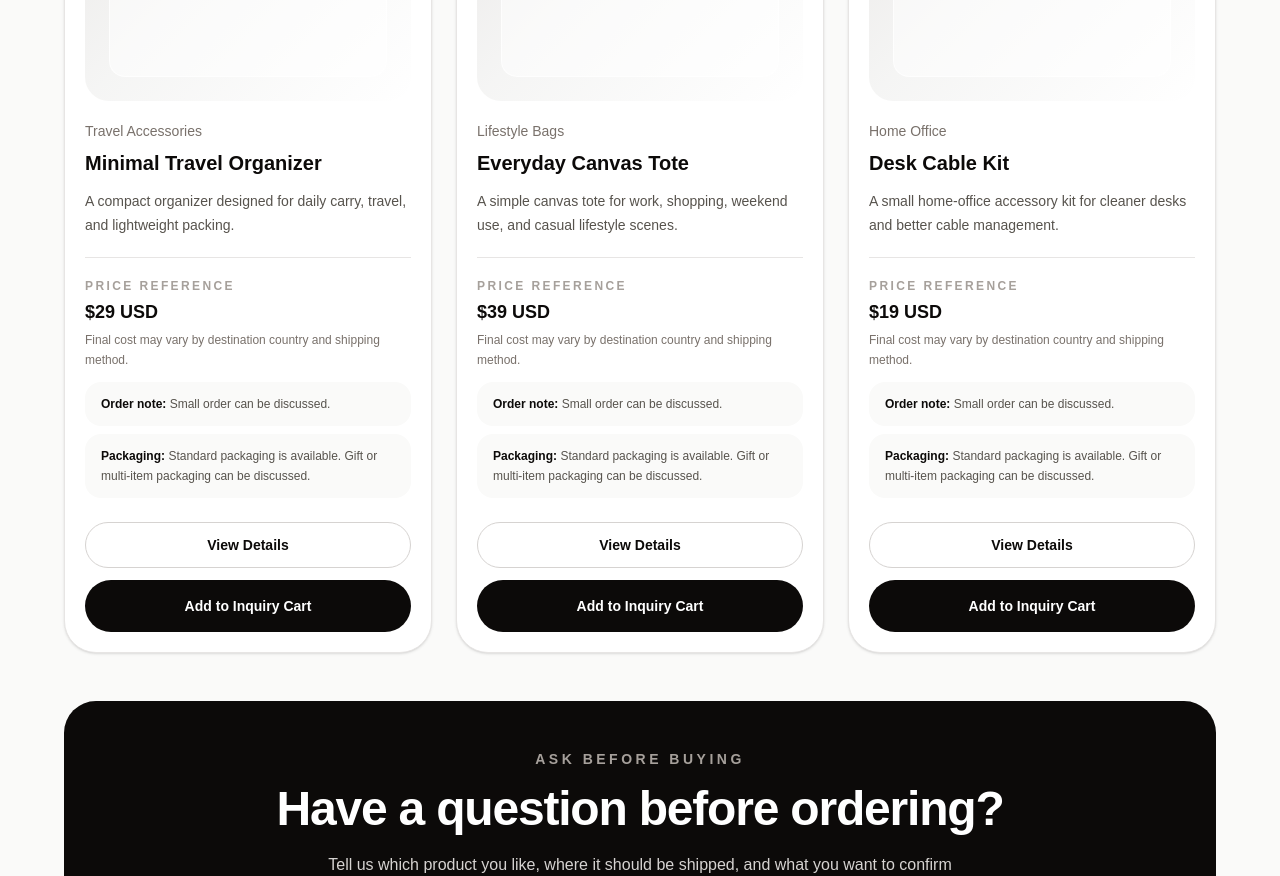
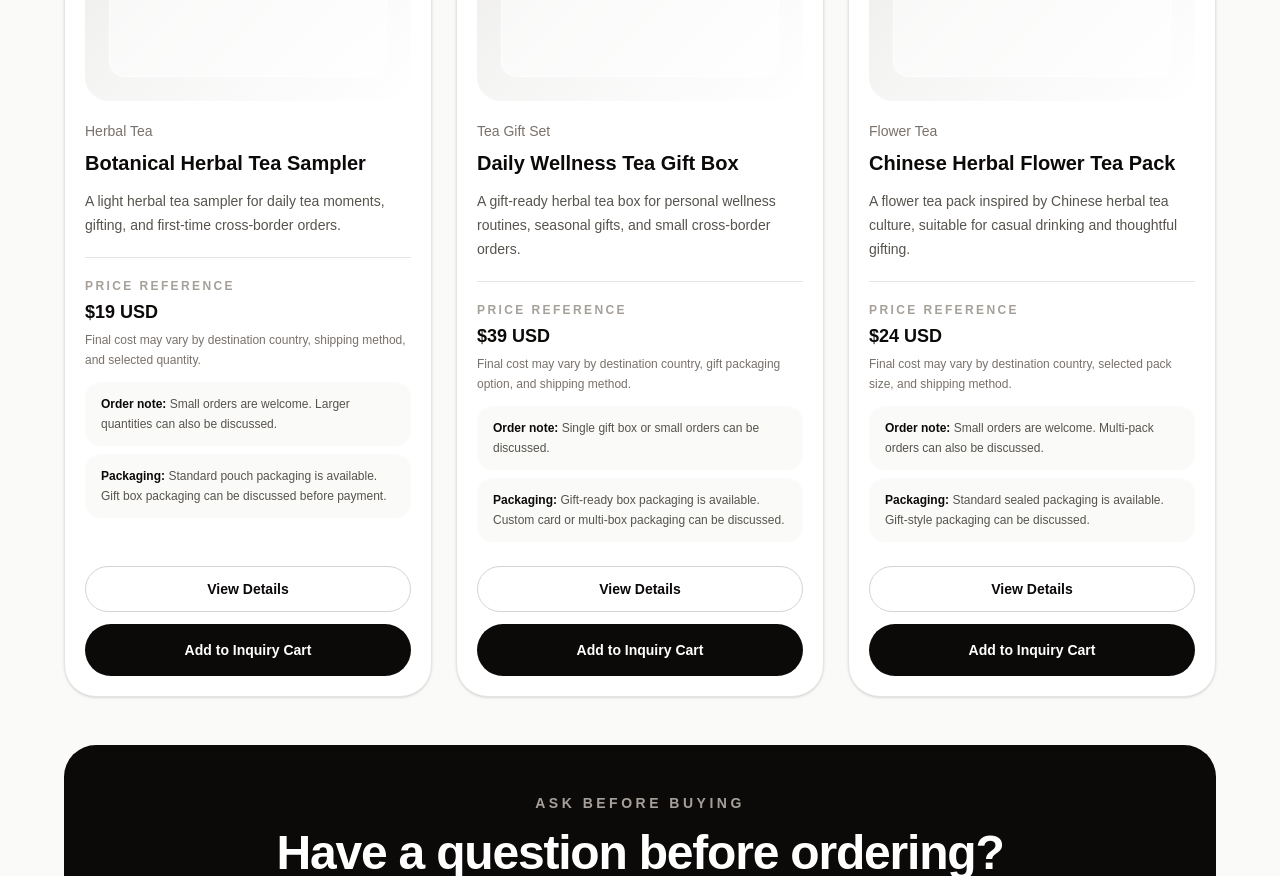
Before and after one commit to wcnm0308-oss/cross-border-store, a Next.js app: page /products in a window 1280 px wide. Shown: the part 720-1596 px from the top of the page. Built offline with nearby package versions, Linux system fonts and the light colour scheme.

Commit message:
Replace sample products with herbal tea gift catalog

```diff
--- a/data/products.ts
+++ b/data/products.ts
@@ -19,98 +19,98 @@ export type Product = {
 export const products: Product[] = [
   {
     id: "p001",
-    slug: "minimal-travel-organizer",
-    name: "Minimal Travel Organizer",
-    category: "Travel Accessories",
-    price: 29,
+    slug: "botanical-herbal-tea-sampler",
+    name: "Botanical Herbal Tea Sampler",
+    category: "Herbal Tea",
+    price: 19,
     currency: "USD",
-    image: "/products/travel-organizer.jpg",
+    image: "/products/botanical-herbal-tea-sampler.jpg",
     shortDescription:
-      "A compact organizer designed for daily carry, travel, and lightweight packing.",
+      "A light herbal tea sampler for daily tea moments, gifting, and first-time cross-border orders.",
     description:
-      "Built for cross-border shoppers who want practical, simple, and reliable travel accessories. This product card is sample data for our independent store MVP.",
+      "A simple herbal tea sampler designed for personal buyers who want to explore natural tea flavors before placing a larger order. It is suitable for daily routines, small gifts, and international order requests before online checkout is ready.",
     quoteNote:
-      "Final cost may vary by destination country and shipping method.",
-    moq: "Small order can be discussed.",
+      "Final cost may vary by destination country, shipping method, and selected quantity.",
+    moq: "Small orders are welcome. Larger quantities can also be discussed.",
     packaging:
-      "Standard packaging is available. Gift or multi-item packaging can be discussed.",
+      "Standard pouch packaging is available. Gift box packaging can be discussed before payment.",
     highlights: [
-      "Lightweight daily travel design",
-      "Suitable for cross-border shipping",
-      "Clean product storytelling layout",
-      "Good for gift and lifestyle positioning",
+      "Friendly starter option for first-time buyers",
+      "Suitable for daily tea routines and small gifts",
+      "Lightweight for international shipping discussion",
+      "Good fit for sample orders before larger purchases",
     ],
     sourcingNotes: [
-      "Suitable for everyday use, travel packing, and simple gift orders.",
-      "Share your destination country so we can discuss delivery and final cost.",
+      "Good for buyers who want to try different herbal tea flavors in one small set.",
+      "Share your destination country so we can discuss shipping estimate and final cost.",
     ],
     inquiryTips: [
-      "Tell us how many pieces you want to order.",
-      "Ask about shipping, packaging, or gift use before payment.",
+      "Tell us how many sampler sets you want to order.",
+      "Ask about flavor mix, packaging, delivery time, or gift use before payment.",
     ],
   },
   {
     id: "p002",
-    slug: "everyday-canvas-tote",
-    name: "Everyday Canvas Tote",
-    category: "Lifestyle Bags",
+    slug: "daily-wellness-tea-gift-box",
+    name: "Daily Wellness Tea Gift Box",
+    category: "Tea Gift Set",
     price: 39,
     currency: "USD",
-    image: "/products/canvas-tote.jpg",
+    image: "/products/daily-wellness-tea-gift-box.jpg",
     shortDescription:
-      "A simple canvas tote for work, shopping, weekend use, and casual lifestyle scenes.",
+      "A gift-ready herbal tea box for personal wellness routines, seasonal gifts, and small cross-border orders.",
     description:
-      "A flexible lifestyle product for testing product detail pages, product benefits, and brand storytelling in a cross-border DTC storefront.",
+      "A clean and gift-friendly herbal tea set for personal buyers who want a natural-looking tea gift without complicated ordering. Buyers can request availability, shipping details, and packaging options before payment.",
     quoteNote:
-      "Final cost may vary by destination country and shipping method.",
-    moq: "Small order can be discussed.",
+      "Final cost may vary by destination country, gift packaging option, and shipping method.",
+    moq: "Single gift box or small orders can be discussed.",
     packaging:
-      "Standard packaging is available. Gift or multi-item packaging can be discussed.",
+      "Gift-ready box packaging is available. Custom card or multi-box packaging can be discussed.",
     highlights: [
-      "Easy to understand for overseas customers",
-      "Simple SKU for early store testing",
-      "Works well with lifestyle photography",
-      "Suitable for brand-led landing pages",
+      "Gift-ready presentation for personal buyers",
+      "Suitable for holidays, birthdays, and everyday gifting",
+      "Clear product story for cross-border shoppers",
+      "Packaging options can be confirmed before payment",
     ],
     sourcingNotes: [
-      "Good for daily shopping, work, weekend use, and casual gifting.",
-      "If you need logo printing or special packaging, include that in your request.",
+      "Good for personal gifts, tea lovers, and buyers looking for a natural-style gift set.",
+      "If you need gift packaging, message card, or multiple boxes, include that in your request.",
     ],
     inquiryTips: [
-      "Tell us if you want a single item, a small batch, or a larger order.",
-      "Include your country so we can discuss shipping before payment.",
+      "Tell us whether this is for yourself or for a gift.",
+      "Include your country and expected quantity so we can discuss delivery and final price.",
     ],
   },
   {
     id: "p003",
-    slug: "desk-cable-kit",
-    name: "Desk Cable Kit",
-    category: "Home Office",
-    price: 19,
+    slug: "chinese-herbal-flower-tea-pack",
+    name: "Chinese Herbal Flower Tea Pack",
+    category: "Flower Tea",
+    price: 24,
     currency: "USD",
-    image: "/products/desk-cable-kit.jpg",
+    image: "/products/chinese-herbal-flower-tea-pack.jpg",
     shortDescription:
-      "A small home-office accessory kit for cleaner desks and better cable management.",
+      "A flower tea pack inspired by Chinese herbal tea culture, suitable for casual drinking and thoughtful gifting.",
     description:
-      "A practical product example for a cross-border independent store where buyers can ask questions before checkout is ready.",
+      "A flower tea product for buyers interested in Chinese-style herbal tea, natural ingredients, and calm daily tea moments. It is designed for cross-border product testing, small personal orders, and order requests before checkout is fully available.",
     quoteNote:
-      "Final cost may vary by destination country and shipping method.",
-    moq: "Small order can be discussed.",
+      "Final cost may vary by destination country, selected pack size, and shipping method.",
+    moq: "Small orders are welcome. Multi-pack orders can also be discussed.",
     packaging:
-      "Standard packaging is available. Gift or multi-item packaging can be discussed.",
+      "Standard sealed packaging is available. Gift-style packaging can be discussed.",
     highlights: [
-      "Small and lightweight product example",
-      "Clear use case for overseas customers",
-      "Good for bundle and upsell practice",
-      "Simple enough for first MVP testing",
+      "Inspired by Chinese herbal tea culture",
+      "Suitable for personal tea routines and small gifts",
+      "Simple lightweight product for international order requests",
+      "Pack size and packaging can be confirmed before payment",
     ],
     sourcingNotes: [
-      "Useful for home-office desks, small gifts, and simple accessory sets.",
-      "Final order details should confirm kit contents, delivery country, and shipping preference.",
+      "Good for buyers who want a gentle flower tea option with a clear cultural story.",
+      "Final order details should confirm pack size, destination country, and shipping preference.",
     ],
     inquiryTips: [
-      "Tell us which kit contents you are interested in.",
-      "Ask about delivery options and packaging before payment.",
+      "Tell us which pack size or quantity you are interested in.",
+      "Ask about ingredients, packaging, delivery options, and final cost before payment.",
     ],
   },
 ];
```
